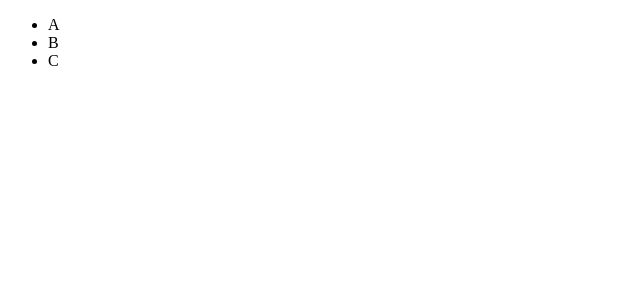
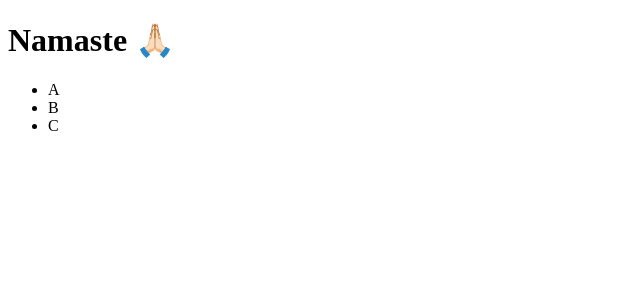
Before and after one commit to akashjan4/reactjs, a React (Vite) app: page / in a window 1280 px wide. Shown: the top 300 px of the page, without its empty margins (0-640 px from the left). Built offline with nearby package versions, Linux system fonts and the light colour scheme.

Commit message:
commit 3 Nesting components

```diff
--- a/src/components/list.tsx
+++ b/src/components/list.tsx
@@ -1,13 +1,17 @@
-import * as React from 'react';
+import * as React from "react";
+import { Namaste } from "./namaste";
 
 export class List extends React.Component {
-    render(){
-        return(
+  render() {
+    return (
+      <div>
+        <Namaste />
         <ul>
           <li>A</li>
           <li>B</li>
           <li>C</li>
         </ul>
-        )
+      </div>
+    );
   }
 }
--- a/src/components/namaste.tsx
+++ b/src/components/namaste.tsx
@@ -1,7 +1,7 @@
-import * as React from 'react';
+import * as React from "react";
 
-export default class NamasteComponent extends React.Component {
-    render(){
-        return(<h1>Namaste 🙏🏻</h1>)
-    }
+export class Namaste extends React.Component {
+  render() {
+    return <h1>Namaste 🙏🏻</h1>;
+  }
 }
```
Lines whose indentation alone changed are shown as unchanged.
